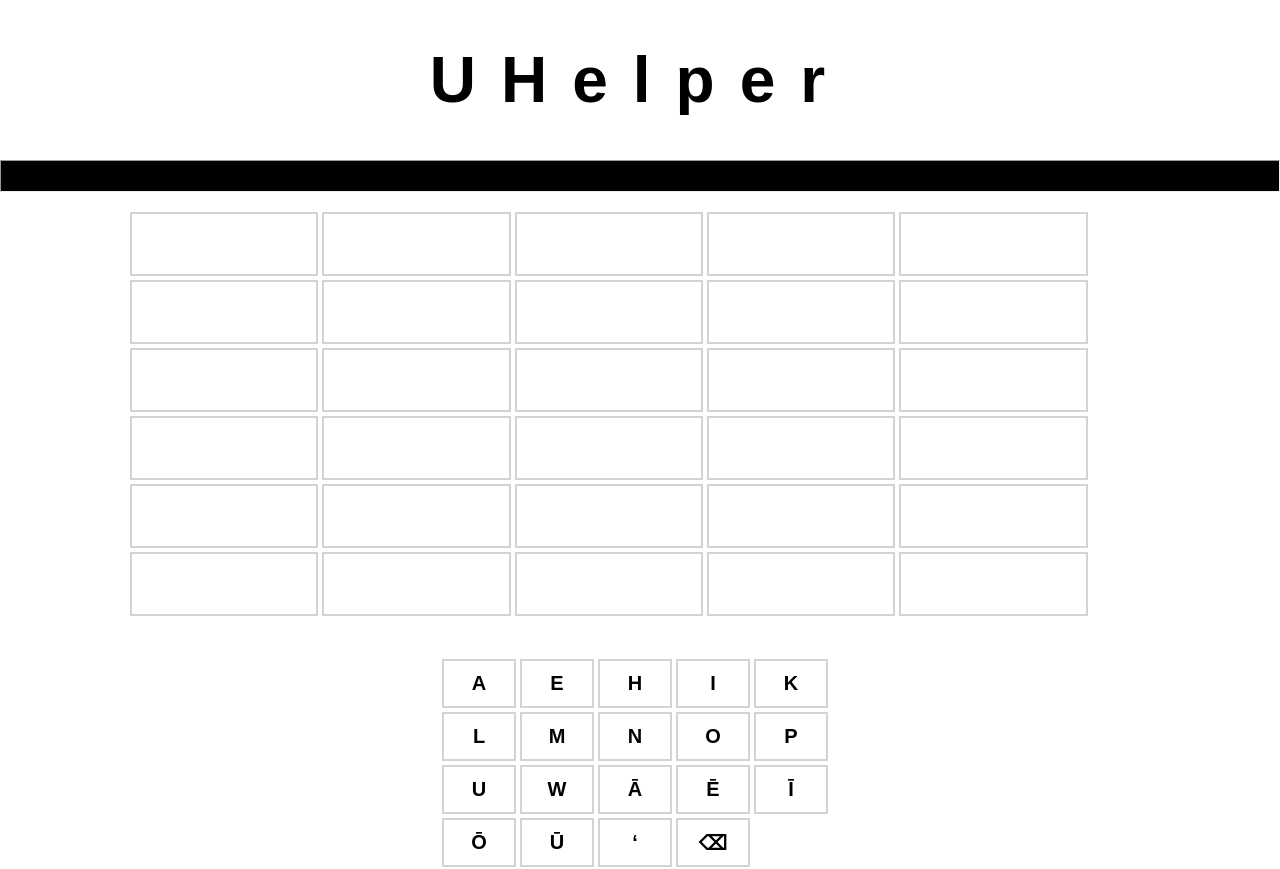
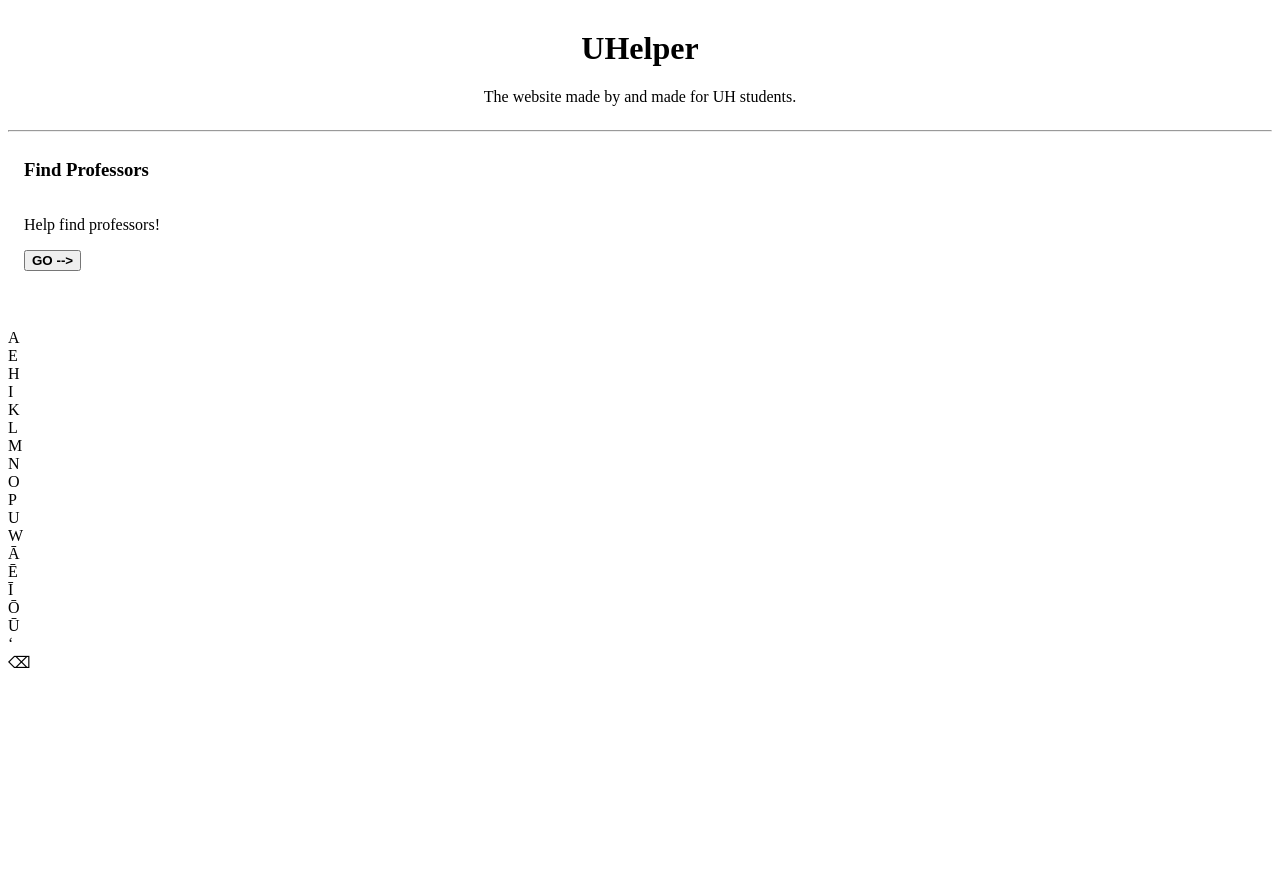
Before and after one commit to KawikaN/UHelper, a Flask app: page / in a window 1280 px wide. After the commit the page ends 668 px from the top, so only its background shows below. Run offline with Flask 3, Linux system fonts and the light colour scheme.

Commit message:
start of frontend hell

```diff
--- a/HwnData.py
+++ b/HwnData.py
@@ -3,7 +3,6 @@ import sys
 import re
 from flask import Flask, jsonify, Blueprint, request, redirect, url_for, render_template, session, json
 import os
-from scraper import scrape_professors
 import pandas as pd
 
 path_cwd = os.path.dirname(os.path.realpath(__file__))
--- a/static/wordle.css
+++ b/static/wordle.css
@@ -1,122 +1,12 @@
-body {
-    margin: 0;
-    /* width: 100vw; */
-    /* height: 100vh; */
-
-    font-family: Arial, Helvetica, sans-serif;
-    text-align: center;
-    overflow-x: hidden; /* stops user from being able to scroll horizontally and also hides sliding bar */
+.padding {
+    padding-top: 32px;
+    padding-bottom: 32px;
 }
 
-
-
-/* div { /* pretty useless as of rn because we dont implament a div tag */
-    /* width: 100vw;
-    height: 100vh;
-
-}  */
-/* font-family: Arial, Helvetica, sans-serif;
-    text-align: center; */
-hr {
-
-    /*width: -10px 100%; /* sets the width of the line on the screen to 100% of the width of the screen */
-    height: 30px;
-    background-color: black; /* bar color */
-    margin: 0;
-
+.center {
+    text-align: center;
 }
 
-#title { /* Worlde */
-
-    font-size: 400%; /* Note that pt and px are dfferent units */
-    font-weight: bold;
-    letter-spacing: 25px; /* Spacing between letters */
-    justify-content: center;
-    align-items: center;
+.container {
+    padding: 0.01em 16px;
 }
-
-#board { /* board we will play on */
-
-    width: 80%; /* creates the x axis of our board (the tiles will fill as much as it can within this board) */
-    height: 50%; /* creates the y axis for our board */
-    /*background-color: green; */
-    margin: auto; /* centers the board */
-    margin-top: 0; /* how far away from the top */
-    display: flex; /* puts the boxes ina  square instead of a colum */
-    flex-wrap: wrap;
-
-}
-
-.tile {
-    /* Box */
-    border: 2px solid lightgray;
-    width: 18%; /* 18% */
-    height: 60px;/* 60px */
-    margin: 2px;/* 2.5px */ /*area between each tile*/
-
-    /* Text */
-    color: black;
-    font-size: 36px;
-    font-weight: bold;
-    display: flex;
-    justify-content: center; /* centers the letters in each box to the middle horizontally*/
-    align-items: center; /* centers the letters in each box to the middle vertically */
-}
-
-.correct { /* Correct tiles */
-    background-color: #6AAA64;
-    color: white;
-    border-color: white; /* hides border without removing - if we remove it will change size of tiles - sets color to same as background*/
-
-}
-
-.present { /* In word */
-    background-color: #C9B458;
-    color: white;
-    border-color: white;
-}
-
-.absent { /* Not in */
-    background-color: #787C7E;
-    color: white;
-    border-color: white;
-}
-
-.keyboard-row {
-    width: 400px; /* 400px */
-    margin: 0 auto;
-    display: flex;
-    flex-wrap: wrap;
-
-}
-
-
-
-
-.key-tile {
-    width: 70px; /* 60px */
-    height: 45px; /* 45px */
-    margin: 2px;
-    border: 2px solid lightgray;
-
-    /* Text */
-    font-size: 20px;
-    font-weight: bold;
-    display: flex;
-    justify-content: center;
-    align-items: center;
-}
-
-.enter-key-tile {
-    width: 76px;
-    height: 40px;
-    margin: 1px;
-    border: 1px solid lightgray;
-
-    /* Text */
-    font-size: 20px;
-    font-weight: bold;
-    display: flex;
-    justify-content: center;
-    align-items: center;
-}
--- a/templates/wordle.html
+++ b/templates/wordle.html
@@ -4,18 +4,45 @@
         <title>UHelper</title>
         <meta charset="UTF-8">
         <meta name="viewport" content="width=device-width, initial-scale =0, user-scalable=no">
-
         <link rel="stylesheet" type="text/css" href="{{ url_for('static', filename= 'wordle.css') }}">
         <script src="{{ url_for('static', filename='wordle.js') }}"></script>
     </head>
     <body>
-        <div class="title">
-            <h1 id="title">UHelper</h1>
-        </div>
+        <header class="container center padding">
+            <h1 class="title">
+                <b>UHelper</b>
+            </h1>
+            <p>
+                The website made
+                <span class="fancy">by</span>
+                and made
+                <span class="fancy">for</span>
+                UH students.
+            </p>
+        </header>
         <script>var word = "{{word}}"</script>
         <script src="{{ url_for('static', filename='wordle.js') }}"></script>
 
         <hr>
+        <div class="row">
+            <div class="card margin">
+                <div class="container">
+                    <h3>
+                        <b>Find Professors</b>
+                    </h3>
+                </div>
+                <div class="container">
+                    <p>
+                        Help find professors!
+                    </p>
+                    <div class="row">
+                        <button class="button padding-large white border">
+                            <b>GO --></b>
+                        </button>
+                    </div>
+                </div>
+            </div>
+        </div>
         <br>
         <div id="board">
 
```
